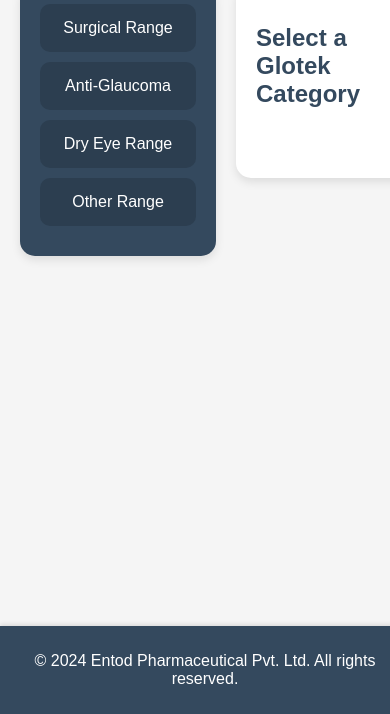
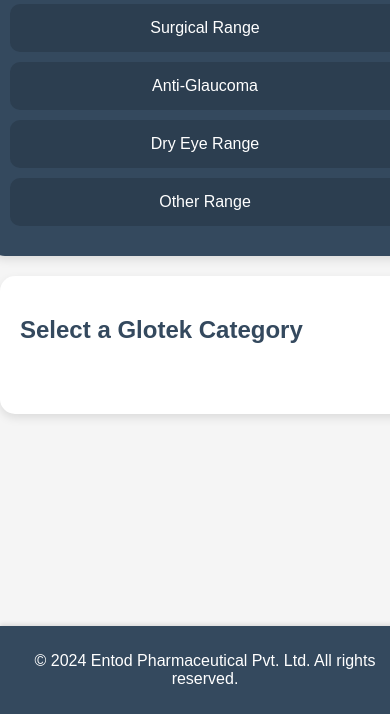
Before and after one commit to code-with-zeeshan/entod, a plain HTML site: page index.html in a window 390 px wide. Shown: the part 130-844 px from the top of the page. Drawn offline with Linux system fonts and the light colour scheme.

Commit message:
Update style.css

```diff
--- a/style.css
+++ b/style.css
@@ -285,11 +285,18 @@ h1 {
 /* Mobile Screens */
 @media (max-width: 480px) {
     .sidebar {
-        width: 40%;
+        width: 100%; /* Sidebar takes full width in mobile view */
+        margin-bottom: 20px; /* Add space below the sidebar */
     }
 
     .gallery {
-        width: 55%;
+        width: 100%; /* Gallery takes full width in mobile view */
+        margin-bottom: 0; /* Remove bottom margin */
+    }
+
+    .content {
+        flex-direction: column; /* Change layout to vertical (two rows) */
+        align-items: center; /* Center align items */
     }
 
     .medicine-item {
@@ -306,6 +313,7 @@ h1 {
         font-size: 14px;
     }
 }
+
 
 /* Dark Mode Styles */
 .dark-mode {
```
